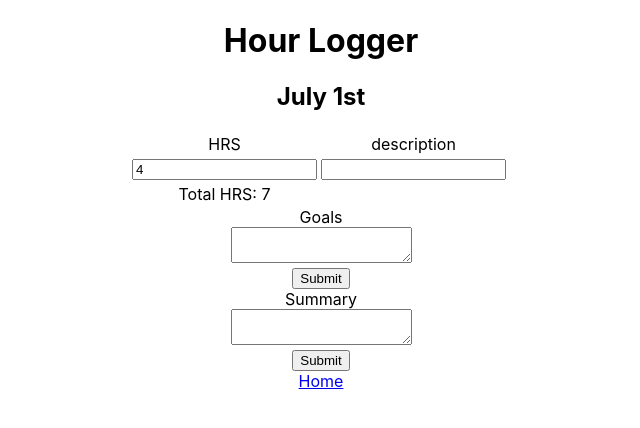
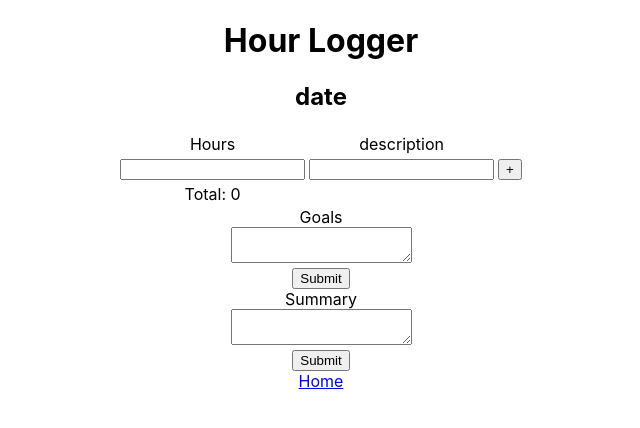
Before and after one commit to snorkilator/hourLogger, a React (Create React App) app in the folder my-app/: page /dayview in a window 1280 px wide. Shown: the top 428 px of the page, without its empty margins (319-959 px from the left). Built offline with nearby package versions, Linux system fonts and the light colour scheme.

Commit message:
switched form comps from classes to func comps

```diff
--- a/my-app/src/App.tsx
+++ b/my-app/src/App.tsx
@@ -1,7 +1,7 @@
 import * as React from "react";
 import { Routes, Route, Link } from "react-router-dom";
 import { isPropertySignature } from "typescript";
-import {DayView} from "./DayView"
+import { DayView } from "./DayView";
 import "./App.css";
 
 export default function App() {
@@ -16,10 +16,40 @@ export default function App() {
   );
 }
 
+function Counter(props: { count: any; increment: any }) {
+  return (
+    <div>
+      {props.count} <button onClick={props.increment}>increment</button>
+    </div>
+  );
+}
+
+function Dounter(props: { count: any; setCount: any }) {
+  return <SetToFour count={props.count} setCount={props.setCount} />;
+}
+
+let SetToFour = (props: { count: any; setCount: any }) => {
+  return (
+    <div>
+      {props.count} <button onClick={() => props.setCount(4)}>set to 4</button>
+    </div>
+  );
+};
+
 // App.js
 function Home() {
+  const [count, setCount] = React.useState("test");
+  let increment = () => {
+    setCount(count + 1);
+  };
+  let decrement = () => {
+    setCount(count + 1);
+  };
   return (
     <div>
+      <Counter count={count} increment={increment} />
+      <Dounter count={count} setCount={setCount} />
+
       <main>
         <h2>Welcome to the homepage!</h2>
         <p>You can do this, I believe in you.</p>
--- a/my-app/src/DayView.tsx
+++ b/my-app/src/DayView.tsx
@@ -1,56 +1,65 @@
 import * as React from "react";
 import { Link } from "react-router-dom";
 import "./App.css";
-type props = { formID: string };
 
-export class DayView extends React.Component {
-  constructor(props: any, state: any) {
-    super(props, state);
-  }
-  render(): React.ReactNode {
+type pageData = { goals: string; summary: string; table: row[] };
+export let DayView = () => {
+  let row: row[] = [];
+  const [goals, setGoals] = React.useState("");
+  const [summary, setSummary] = React.useState("");
+  const [table, setTable] = React.useState(row);
+
   return (
     <>
       <main>
-          <h2>July 1st</h2>
+        <h2>date</h2>
         <ActivitiesTable />
-          <Form formID="Goals" />
-          <Form formID="Summary" />
+        <Form formID="Goals" value={goals} setState={setGoals} />
+        <Form formID="Summary" value={summary} setState={setSummary} />
       </main>
       <nav>
         <Link to="/">Home</Link>
       </nav>
     </>
   );
-  }
+};
+
+type row = { id: number; hrs: number; activity: string };
+class ActivitiesTable extends React.Component {
+  count: number = 0;
+  counter(): number {
+    this.count++;
+    return this.count;
   }
 
-var count: number = 0;
-function counter(): number {
-  count++;
-  return count;
-}
-
-var tablecounterlock: boolean = false;
+  tablecounterlock: boolean = false;
 
   //lock locks table counter
-function lock() {
-  tablecounterlock = true;
+  lock() {
+    this.tablecounterlock = true;
   }
 
   //unlock unlocks table counter
-function unlock() {
-  tablecounterlock = false;
+  unlock() {
+    this.tablecounterlock = false;
   }
   //locked tell you if table counter is locked
   // @returns boolean
-function locked(): boolean {
-  return tablecounterlock;
+  locked(): boolean {
+    return this.tablecounterlock;
   }
-
-type row = { id: number; hrs: number; activity: string };
-class ActivitiesTable extends React.Component {
-  state: { table: row[]; activity: string };
-
+  state: { table: row[]; hrs: string; activity: string };
+  sumHrs(): number {
+    let count = 0;
+    for (let i = 0; i < this.state.table.length; i++) {
+      let row = this.state.table[i].hrs;
+      if (row) {
+        console.log(row);
+        count += row;
+      }
+    }
+    return count;
+  }
   //deleterow deletes row from activity
   deleteRow(id: number): boolean {
     let tempA = this.state.table;
@@ -63,50 +72,57 @@ class ActivitiesTable extends React.Component {
     }
     return false;
   }
-
-  handleChange(event: any) {
+  //handleChangeActivity updates state of activity on change
+  handleChangeActivity(event: any) {
     this.setState({ activity: event.target.value });
 
     console.log(this.state.activity);
   }
 
+  //handleChangeHrs updates state of hrs on change
+  handleChangeHrs(event: any) {
+    this.setState({ hrs: event.target.value });
+
+    console.log(this.state.hrs);
+  }
+
+  //handleSubmit adds row entry to activity table
   handleSubmit(event: any) {
     console.log(this.state.activity);
-    if (!locked()) {
-      lock();
+    if (!this.locked()) {
+      this.lock();
       let tempA = this.state.table;
-      tempA.push({ id: counter(), hrs: 2, activity: this.state.activity });
+      tempA.push({
+        id: this.counter(),
+        hrs: Number.parseFloat(this.state.hrs),
+        activity: this.state.activity,
+      });
       this.setState({ table: tempA });
-      this.setState({ activity: "" });
-      unlock();
+      this.unlock();
     } else {
       alert("could not add activity row");
     }
     event.preventDefault();
   }
 
-  constructor(state: any, props: null) {
-    super(state);
+  constructor(props: any) {
+    super(props);
     this.deleteRow = this.deleteRow.bind(this);
-    this.handleChange = this.handleChange.bind(this);
+    this.handleChangeActivity = this.handleChangeActivity.bind(this);
+    this.handleChangeHrs = this.handleChangeHrs.bind(this);
     this.handleSubmit = this.handleSubmit.bind(this);
+    this.sumHrs = this.sumHrs.bind(this);
 
     this.state = {
       table: [],
       activity: "",
+      hrs: "",
     };
   }
-  render(): React.ReactNode {
-    return (
-      <div>
-        <table className="activitiesTable">
-          <thead>
-            <td>HRS</td>
-            <td>description</td>
-            <td></td>
-          </thead>
-          <tbody>
-            {this.state.table.map((item) => {
+
+  //renderTable returns a react node with table rows corresponding to the activitytable array elements.
+  renderTable() {
+    return this.state.table.map((item) => {
       return (
         <tr id={item.id.toString()}>
           <td>{item.hrs}</td>
@@ -116,28 +132,43 @@ class ActivitiesTable extends React.Component {
           </td>
         </tr>
       );
-            })}
-          </tbody>
+    });
+  }
+  render(): React.ReactNode {
+    return (
+      <div>
+        <table className="activitiesTable">
+          <thead>
+            <td>Hours</td>
+            <td>description</td>
+          </thead>
+          <tbody>{this.renderTable()}</tbody>
           <tfoot>
             <tr>
               <td>
-                <form>
-                  <input type="text" value="4"></input>
-                </form>
+                <input
+                  type="number"
+                  value={this.state.hrs}
+                  onChange={this.handleChangeHrs}
+                ></input>
               </td>
               <td>
-                <form onSubmit={this.handleSubmit}>
                 <input
                   type="text"
                   value={this.state.activity}
-                    onChange={this.handleChange}
+                  onChange={this.handleChangeActivity}
                 ></input>
-                </form>
               </td>
-              <td></td>
+              <td>
+                <button onClick={this.handleSubmit}>+</button>
+              </td>
             </tr>
             <tr>
-              <td>Total HRS: 7</td>
+              <td>
+                <div>
+                  <div>Total: {this.sumHrs()}</div>
+                </div>
+              </td>
             </tr>
           </tfoot>
         </table>
@@ -146,40 +177,24 @@ class ActivitiesTable extends React.Component {
   }
 }
 
-class Form extends React.Component {
-  props: props;
-  state: { value: string };
-  formID: string;
-  constructor(props: props) {
-    super(props);
-    this.props = props;
-    this.formID = props.formID;
-    this.state = { value: "" };
-    this.handleChange = this.handleChange.bind(this);
-    this.handleSubmit = this.handleSubmit.bind(this);
-  }
-
-  handleChange(event: any) {
-    this.setState({ value: event.target.value });
-    console.log(this.state.value);
-  }
-
-  handleSubmit(event: any) {
-    console.log(this.formID + " " + this.state.value);
+let Form = (props: { formID: string; value: string; setState: any }) => {
+  function handleSubmit(event: any) {
+    console.log(props.formID + " " + props.value);
     event.preventDefault();
   }
 
-  render() {
   return (
     <div>
-        <form onSubmit={this.handleSubmit}>
-          <label>{this.formID}</label>
+      <form onSubmit={handleSubmit}>
+        <label>{props.formID}</label>
         <br />
-          <textarea value={this.state.value} onChange={this.handleChange} />
+        <textarea
+          value={props.value}
+          onChange={(event) => props.setState(event.target.value)}
+        />
         <br />
         <input type="submit" value="Submit" />
       </form>
     </div>
   );
-  }
-}
+};
```
Also changed, not shown: 1 other file (tests, documents, lock files or other folders). Lines whose indentation alone changed are shown as unchanged.
